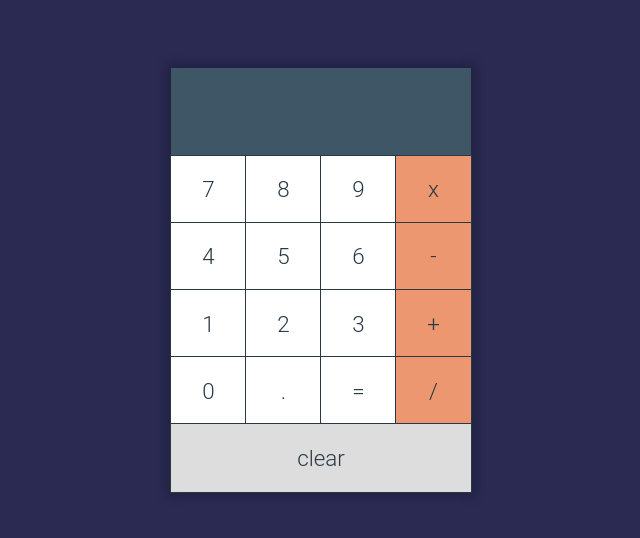
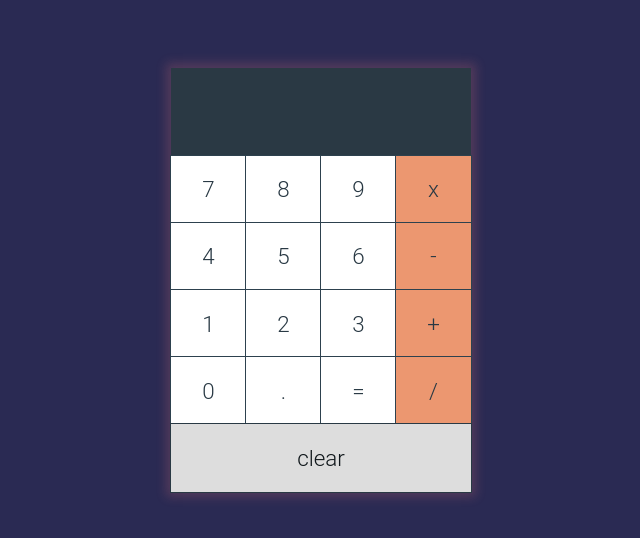
Before and after one commit to ArturKudlo/Calculator_TMS, a React (Create React App) app: page / in a window 1280 px wide. Shown: the part 120-658 px from the top of the page, without its empty margins (319-959 px from the left). Built offline with nearby package versions, Linux system fonts and the light colour scheme.

Commit message:
refactor: change some styles, change title image

```diff
--- a/src/App.css
+++ b/src/App.css
@@ -12,7 +12,7 @@
 .calculator-wrapper {
   width: 80%;
   max-width: 300px;
-  box-shadow: rgba(0,0,0,.2) 0px 0px 10px 5px;
+  box-shadow: rgba(248, 124, 124, 0.2) 0px 0px 10px 5px;
 }
 
 .row {
--- a/src/components/Button.css
+++ b/src/components/Button.css
@@ -7,7 +7,7 @@
     background-color: #FFF;
     color: #293944;
     flex: 1;
-    outline: 1px solid #293944;
+    outline: 1px solid #2d414e;
 }
 
 .btn-wrapper:active:hover {
--- a/src/components/ClearButton.css
+++ b/src/components/ClearButton.css
@@ -5,7 +5,7 @@
     align-items: center;
     font-size: 1.4em;
     background-color: #DDD;
-    color: #293944;
+    color: #10171b;
     flex: 1;
     outline: 1px solid #293944;
 }
--- a/src/components/Input.css
+++ b/src/components/Input.css
@@ -5,7 +5,7 @@
     align-items: center;
     font-weight: 700;
     font-size: 1.4em;
-    background-color: #3F5666;
+    background-color: rgb(42, 57, 68);
     color: #FFF;
     padding: 10px;
 }
```
Also changed, not shown: 1 other file (tests, documents, lock files or other folders).
